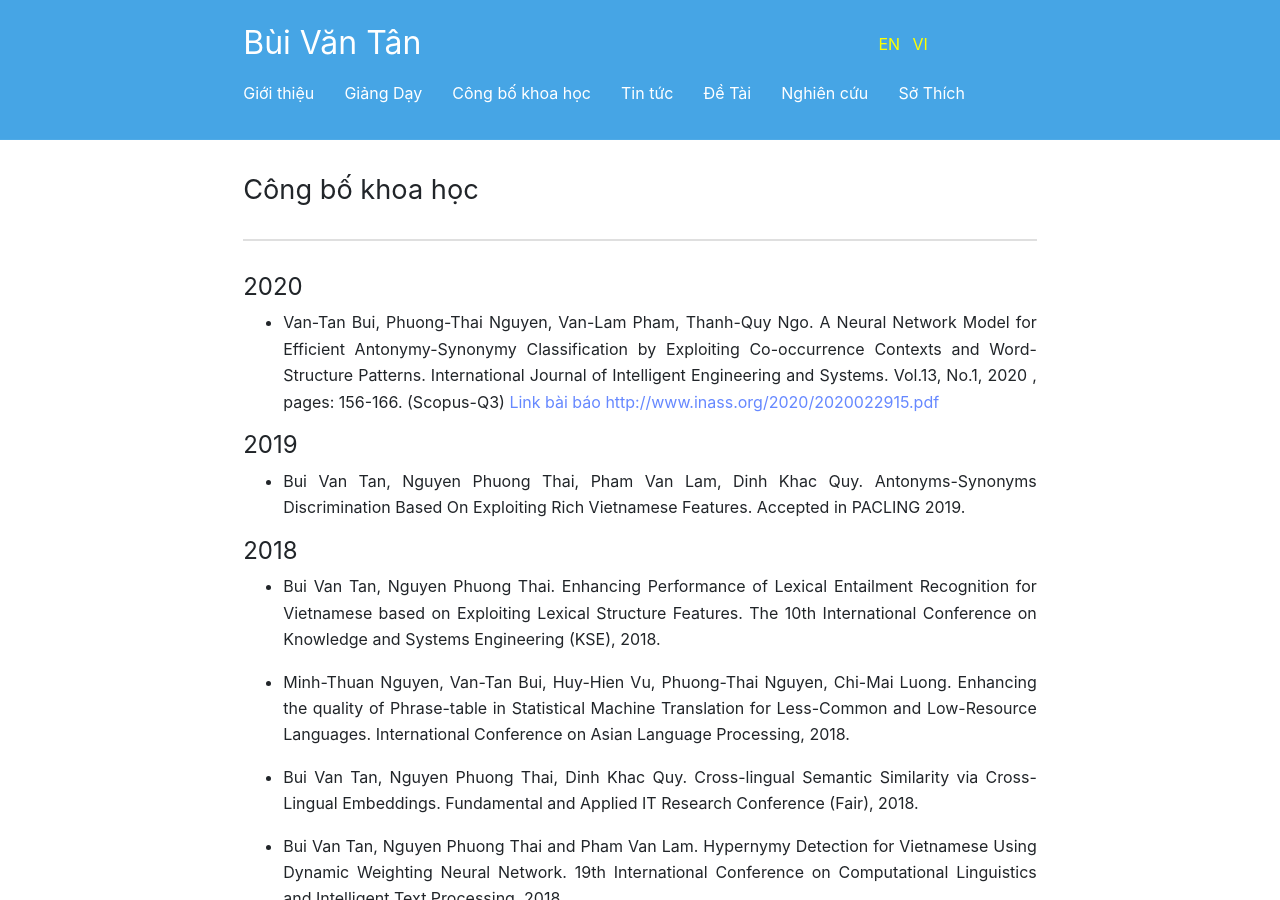
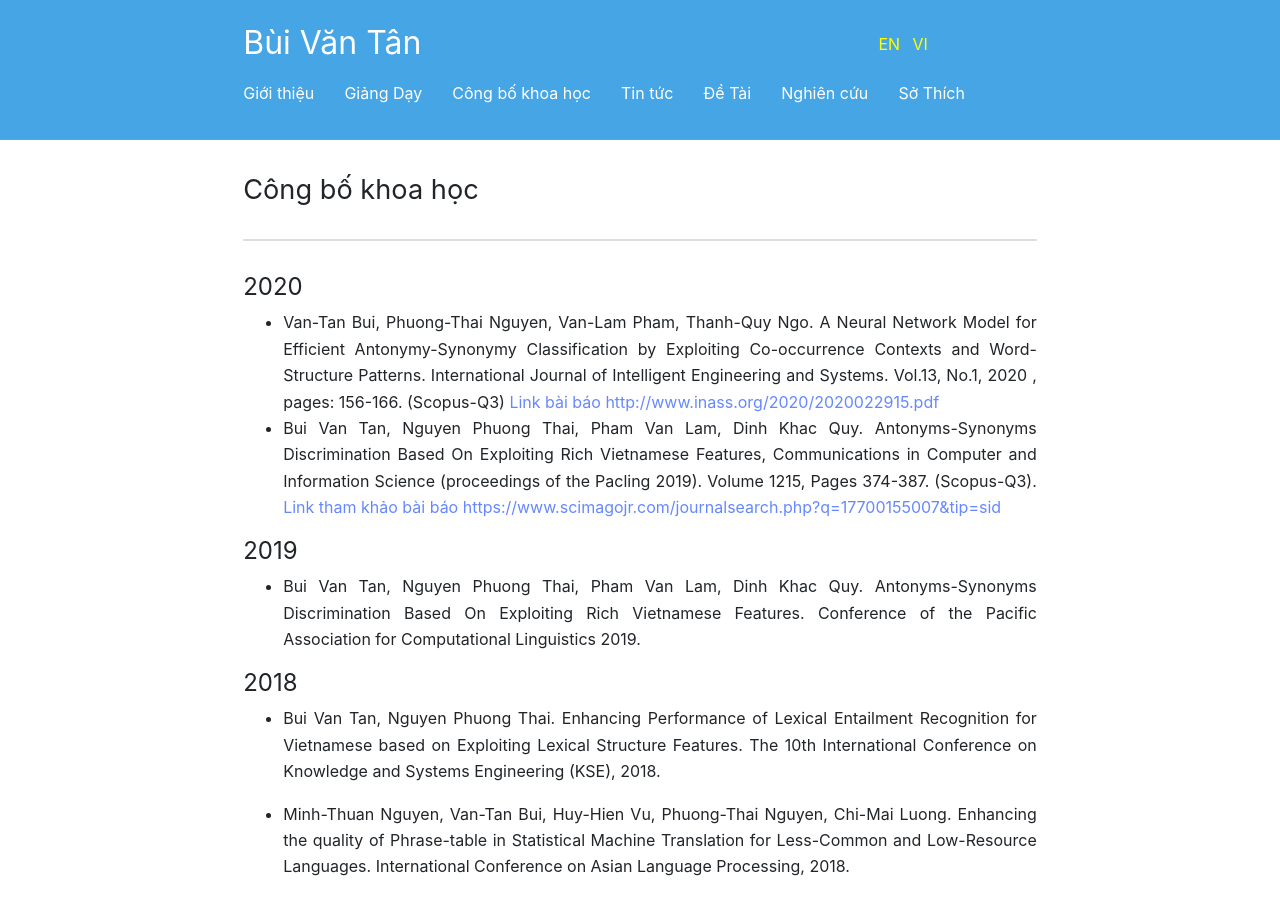
Before and after one commit to BuiTan/BuiTan.github.io, a Jekyll site: the page built from vi/CongBoKhoaHoc.md, in a window 1280 px wide and 900 px high. Built offline with Jekyll 4.4.1, drawn with Linux system fonts in a browser that asks for light colours.

Commit message:
Update CongBoKhoaHoc.md

```diff
--- a/vi/CongBoKhoaHoc.md
+++ b/vi/CongBoKhoaHoc.md
@@ -11,9 +11,10 @@ order: 2
 #### 2020
 * Van-Tan Bui, Phuong-Thai Nguyen, Van-Lam Pham, Thanh-Quy Ngo. A Neural Network Model for Efficient Antonymy-Synonymy Classification by
 Exploiting Co-occurrence Contexts and Word-Structure Patterns. International Journal of Intelligent Engineering and Systems. Vol.13, No.1, 2020 , pages: 156-166. (Scopus-Q3) [Link bài báo http://www.inass.org/2020/2020022915.pdf](http://www.inass.org/2020/2020022915.pdf)
+* Bui Van Tan, Nguyen Phuong Thai, Pham Van Lam, Dinh Khac Quy. Antonyms-Synonyms Discrimination Based On Exploiting Rich Vietnamese Features, Communications in Computer and Information Science (proceedings of the Pacling 2019). Volume 1215, Pages 374-387. (Scopus-Q3). [Link tham khảo bài báo https://www.scimagojr.com/journalsearch.php?q=17700155007&tip=sid](https://www.scimagojr.com/journalsearch.php?q=17700155007&tip=sid)
 
 #### 2019
-* Bui Van Tan, Nguyen Phuong Thai, Pham Van Lam, Dinh Khac Quy. Antonyms-Synonyms Discrimination Based On Exploiting Rich Vietnamese Features. Accepted in PACLING 2019.
+* Bui Van Tan, Nguyen Phuong Thai, Pham Van Lam, Dinh Khac Quy. Antonyms-Synonyms Discrimination Based On Exploiting Rich Vietnamese Features. Conference of the Pacific Association for Computational Linguistics 2019.
 
 #### 2018
 * Bui Van Tan, Nguyen Phuong Thai. Enhancing Performance of Lexical Entailment Recognition for Vietnamese based on Exploiting Lexical Structure Features. The 10th International Conference on Knowledge and Systems Engineering (KSE), 2018.
```
